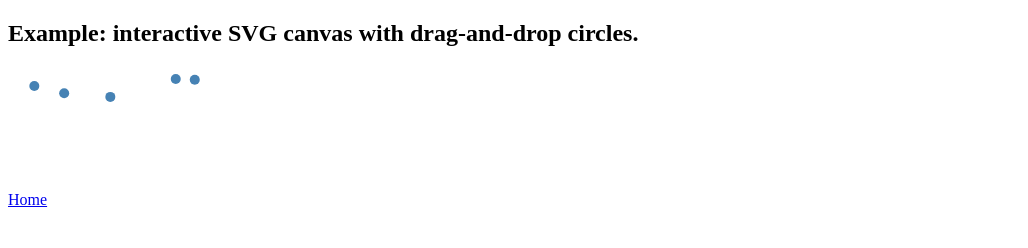
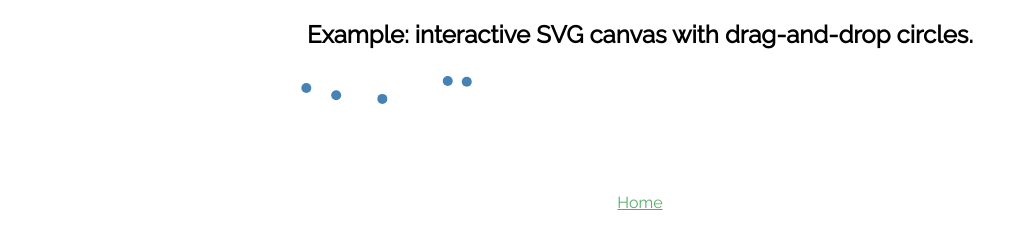
Before and after one commit to paruby/learning-d3, a plain HTML site: page pages/circle-drag-and-drop.html in a window 1280 px wide. Shown: the whole page, without its empty margins (0-1028 px from the left). Drawn offline with nearby package versions, Linux system fonts and the light colour scheme; the site is published under a folder, as on GitHub Pages, so addresses that start at the root find nothing.

Commit message:
changed broken link
Signed-off-by: Paul K Rubenstein <paul.rubenstein@tuebingen.mpg.de>

```diff
--- a/pages/circle-drag-and-drop.html
+++ b/pages/circle-drag-and-drop.html
@@ -3,7 +3,7 @@
 <head>
 <meta charset="utf-8">
   <link href='https://fonts.googleapis.com/css?family=Raleway' rel='stylesheet' type='text/css'>
-  <link href='/css/base.css' rel='stylesheet' type='text/css'>
+  <link href='../css/base.css' rel='stylesheet' type='text/css'>
   <script src="https://d3js.org/d3.v4.js"></script>
 
   <style>
@@ -101,6 +101,6 @@ function dragended(){
 
 </script>
 <br>
-<a href="/index.html">Home</a>
+<a href="../index.html">Home</a>
 </body>
 </html>
```
Also changed, not shown: pages/bar-chart.html (+2 -2 lines).
